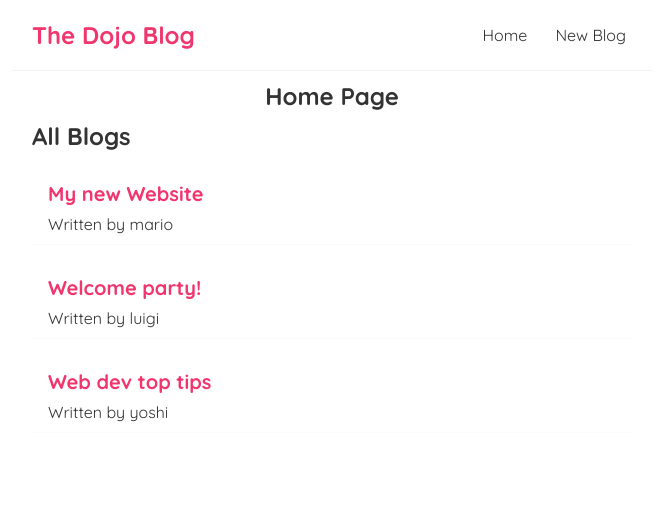
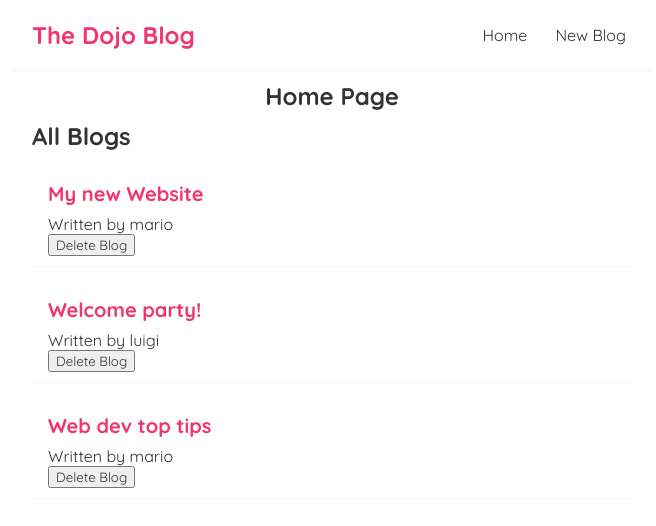
Before and after one commit to FaeizHamdard22/dojo-blog-1, a React (Create React App) app: page / in a window 1280 px wide. Shown: the top 526 px of the page, without its empty margins (308-964 px from the left). Built offline with nearby package versions, Linux system fonts and the light colour scheme.

Commit message:
Delete button added.

```diff
--- a/src/BlogList.js
+++ b/src/BlogList.js
@@ -1,4 +1,4 @@
-const BlogList = ({blogs, title}) => {
+const BlogList = ({ blogs, title, handleDelete }) => {
   return (
     <div className="blog-list">
       <h2>{title}</h2>
@@ -6,6 +6,7 @@
         <div className="blog-preview" key={blog.id}>
           <h2>{blog.title}</h2>
           <p>Written by {blog.author}</p>
+          <button onClick={() => handleDelete(blog.id)}>Delete Blog</button>
         </div>
       ))}
     </div>
--- a/src/Home.js
+++ b/src/Home.js
@@ -5,12 +5,18 @@
   const [blogs, setBlogs] = useState([
     {title: 'My new Website', body: "lorem ipsum...", author: "mario", id: 1},
     {title: 'Welcome party!', body: "lorem ipsum...", author: "luigi", id: 2},
-    {title: 'Web dev top tips', body: "lorem ipsum...", author: "yoshi", id: 3},
+    {title: 'Web dev top tips', body: "lorem ipsum...", author: "mario", id: 3},
   ]);
+
+  const handleDelete = (id) => {
+    const newBlogs = blogs.filter((blog) => blog.id !== id);
+    setBlogs(newBlogs);
+  }
+
   return (
     <div className="home">
       <h2 className='home-title'>Home Page</h2>
-      <BlogList blogs={blogs} title="All Blogs" />
+      <BlogList blogs={blogs} title="All Blogs" handleDelete={handleDelete} />
     </div>
   );
 };
```
